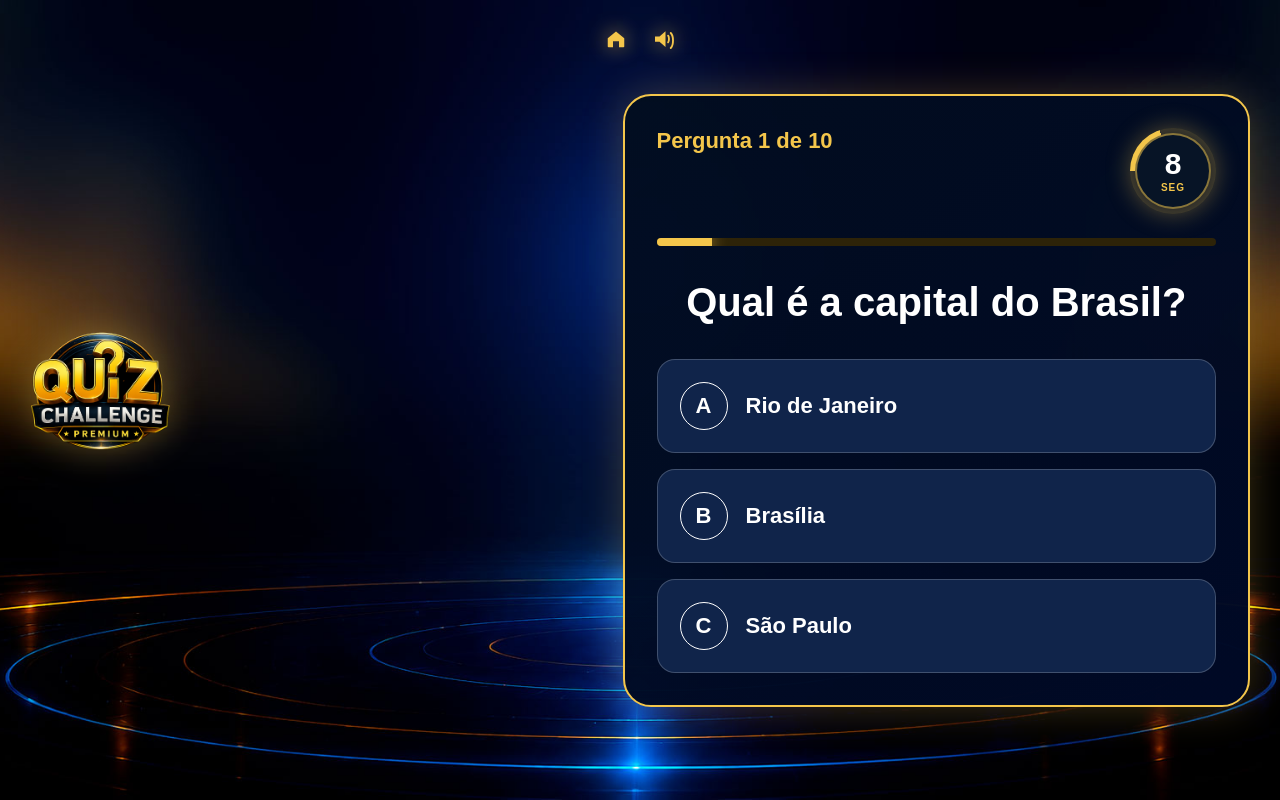
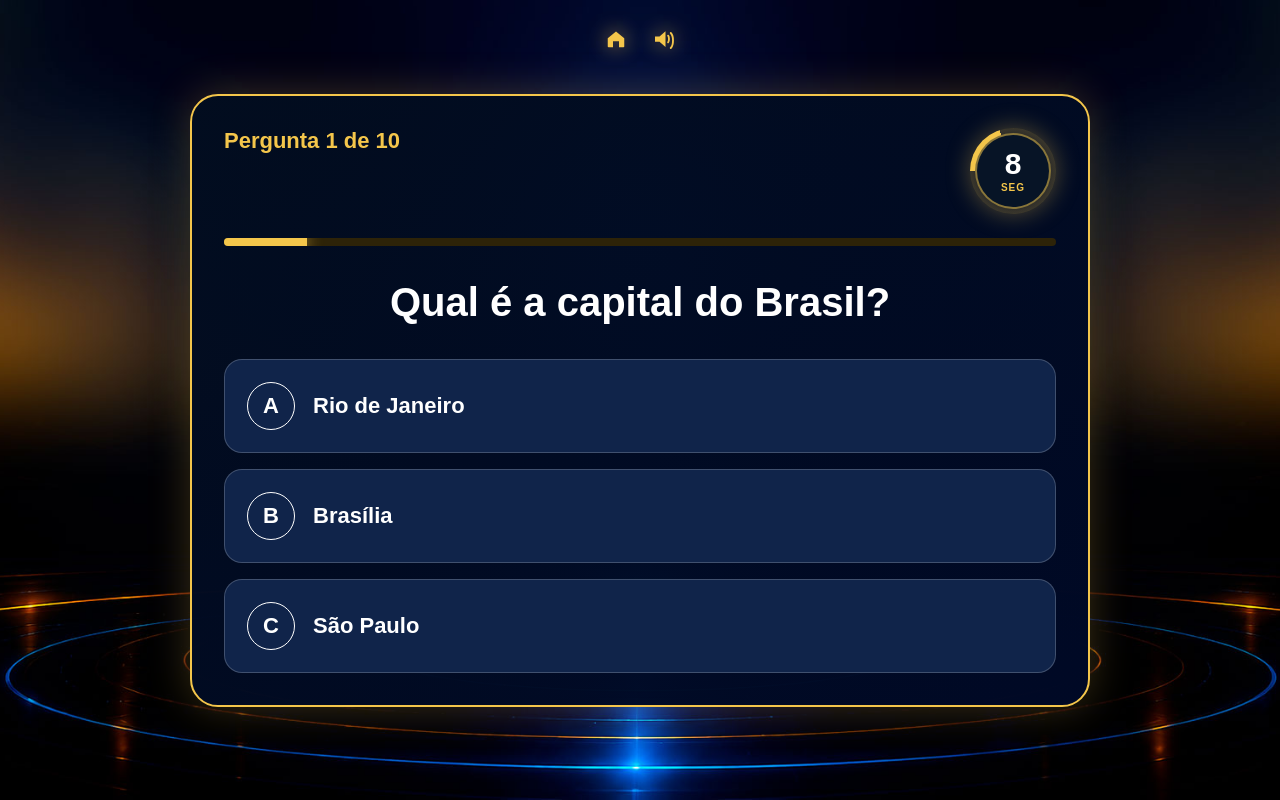
Before and after one commit to gutokardoso/quizz, a React (Vite) app: page / in a window 1280 px wide. Both pictures are taken after a click on the button "COMEÇAR DESAFIO". Built offline with nearby package versions, Linux system fonts and the light colour scheme.

Commit message:
Add files via upload

```diff
--- a/src/App.jsx
+++ b/src/App.jsx
@@ -341,11 +341,7 @@ export default function App() {
   return (
     <main className="game-stage">
       <TopActions soundOn={soundOn} toggleSound={toggleSound} goHome={goHome} />
-      <div className="question-logo-wrap">
-        <img src="/quiz-logo.png" className="question-logo" alt="Quiz Challenge" />
-      </div>
-
-      <section className="card">
+<section className="card">
         <div className="topbar">
           <span>Pergunta {current + 1} de 10</span>
           <div
--- a/src/style.css
+++ b/src/style.css
@@ -558,17 +558,40 @@ button{
 }
 
 
-.question-logo-wrap{
+
+
+/* Logo da tela de perguntas alinhada ao limite esquerdo da caixa */
+.game-stage{
+  flex-direction:column;
+}
+
+.question-topbar{
   width:100%;
   max-width:900px;
   display:flex;
-  justify-content:flex-start;
+  align-items:center;
+  justify-content:space-between;
   margin-bottom:18px;
+  position:relative;
+  z-index:20;
 }
 
 .question-logo{
-  width:140px;
+  width:130px;
   height:auto;
   object-fit:contain;
   filter:drop-shadow(0 0 18px rgba(244,198,75,.35));
 }
+
+/* Na tela de perguntas, os ícones ficam dentro da barra, à direita da logo */
+.question-topbar .top-actions{
+  position:relative !important;
+  top:auto !important;
+  left:auto !important;
+  transform:none !important;
+  z-index:20 !important;
+  display:flex !important;
+  align-items:center !important;
+  justify-content:flex-end !important;
+  gap:18px !important;
+}
```
